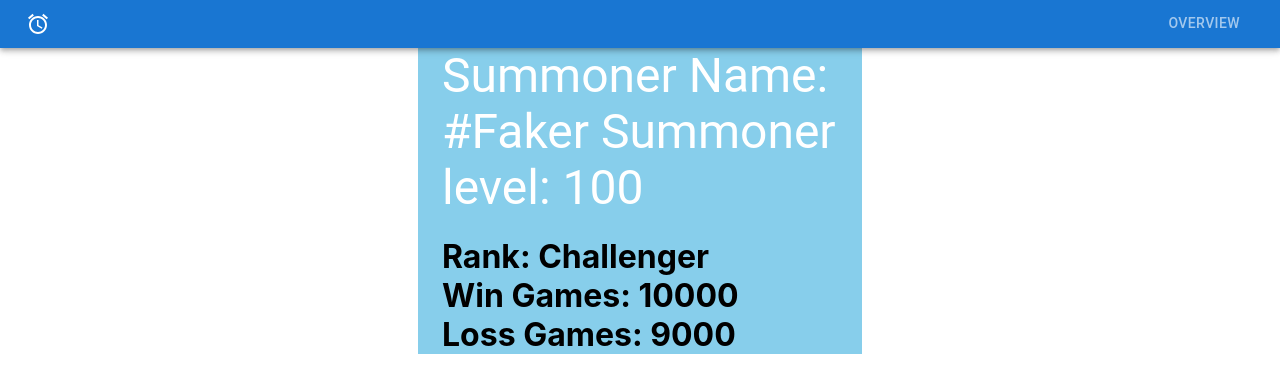
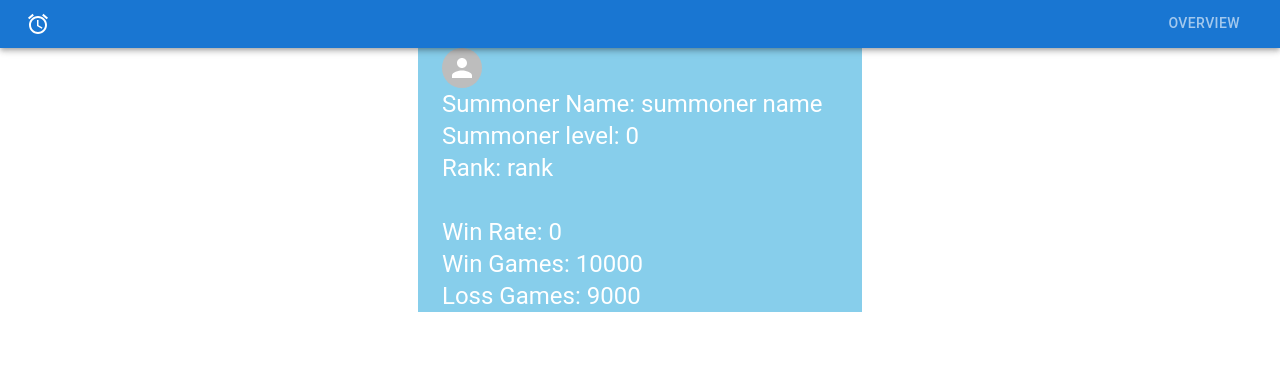
Before and after one commit to sunnydl/GamePerformanceTracker, a React (Create React App) app in the folder frontend/: page /overview in a window 1280 px wide. Shown: the top 392 px of the page. Built offline with nearby package versions, Linux system fonts and the light colour scheme.

Commit message:
connect overview information with the user state

```diff
--- a/frontend/package.json
+++ b/frontend/package.json
@@ -5,9 +5,8 @@
   "dependencies": {
     "@emotion/react": "^11.4.1",
     "@emotion/styled": "^11.3.0",
-    "@material-ui/core": "^4.12.3",
     "@mui/icons-material": "^5.0.3",
-    "@mui/material": "^5.0.1",
+    "@mui/material": "^5.0.4",
     "@reduxjs/toolkit": "^1.6.1",
     "@testing-library/jest-dom": "^5.14.1",
     "@testing-library/react": "^11.2.7",
--- a/frontend/src/pages/Overview.tsx
+++ b/frontend/src/pages/Overview.tsx
@@ -1,40 +1,38 @@
 import React from 'react';
-import CssBaseline from '@mui/material/CssBaseline';
-import Box from '@mui/material/Box';
-import Container from '@mui/material/Container';
+import { Typography, Container, Avatar } from '@mui/material';
 
 import { useAppSelector, useAppDispatch } from '../redux/hooks';
 import { setUserData } from '../redux/slices/user';
-import { withStyles } from "@material-ui/core/styles";
-import Typography from "@material-ui/core/Typography";
-
-const WhiteTextTypography = withStyles({
-  root: {
-    color: "#FFFFFF"
-  }
-})(Typography);
 
 function Overview() {
-  const userData = useAppSelector((state) => state.user);
+  const { summoner_name, summoner_level, summoner_icon_url, rank, win_rate } =
+    useAppSelector((state) => state.user);
   const dispatch = useAppDispatch();
 
   const handleClick = () => {
-    let prevLevel = userData.summoner_level || 0
-    dispatch(setUserData({ summoner_level: prevLevel + 1 }))
+    const prevLevel = summoner_level || 0;
+    dispatch(setUserData({ summoner_level: prevLevel + 1 }));
   }
 
   return (
     <header>
-
-      <Container maxWidth="xs" style={{ backgroundColor: 'skyblue'}}>
-        <WhiteTextTypography variant="h3">
-          Summoner Name: #Faker
-          Summoner level: 100
-        </WhiteTextTypography>
-        <h1>Rank: Challenger <br/>
-            Win Games: 10000<br/>
-            Loss Games: 9000
-        </h1>
+      <Container
+        maxWidth="xs"
+        sx={{ backgroundColor: 'skyblue' }}
+      >
+        <Avatar alt="summoner icon" src={summoner_icon_url} />
+        <Typography
+          variant="h5"
+          sx={{ color: 'white' }}
+        >
+          Summoner Name: {summoner_name}<br />
+          Summoner level: {summoner_level}<br />
+          Rank: {rank}<br/>
+          <br />
+          Win Rate: {win_rate}<br />
+          Win Games: 10000<br/>
+          Loss Games: 9000
+        </Typography>
       </Container>
     </header>
   );
```
Also changed, not shown: 1 other file (tests, documents, lock files or other folders).
